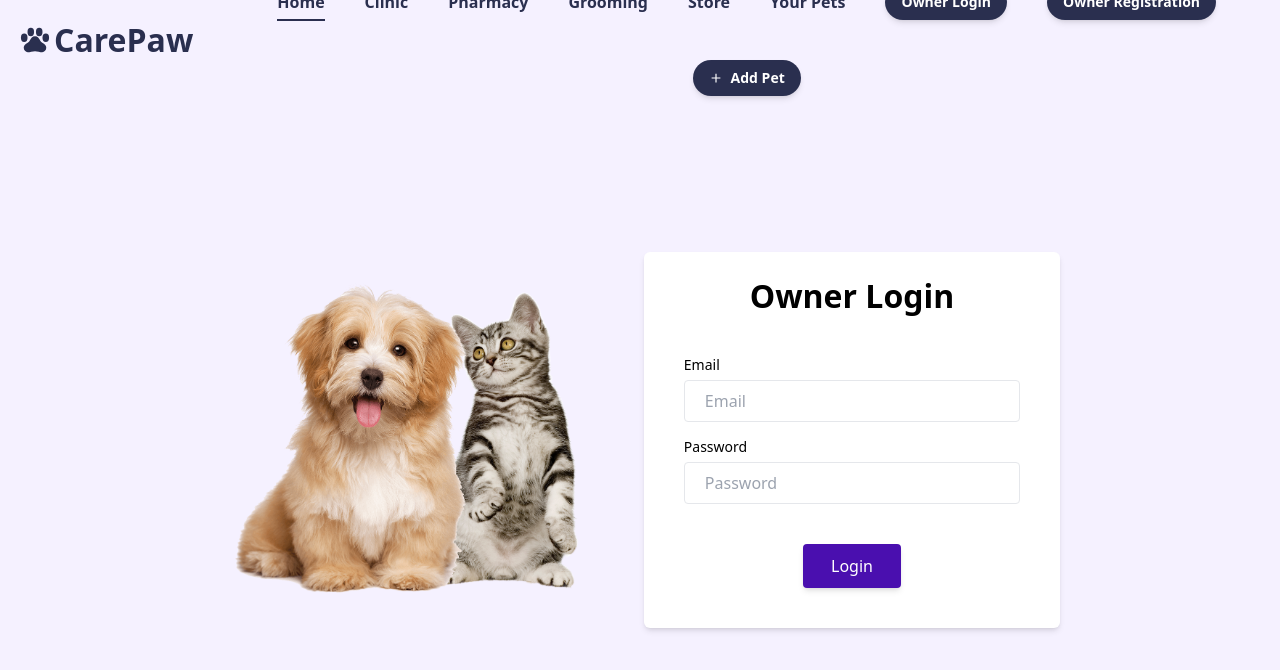
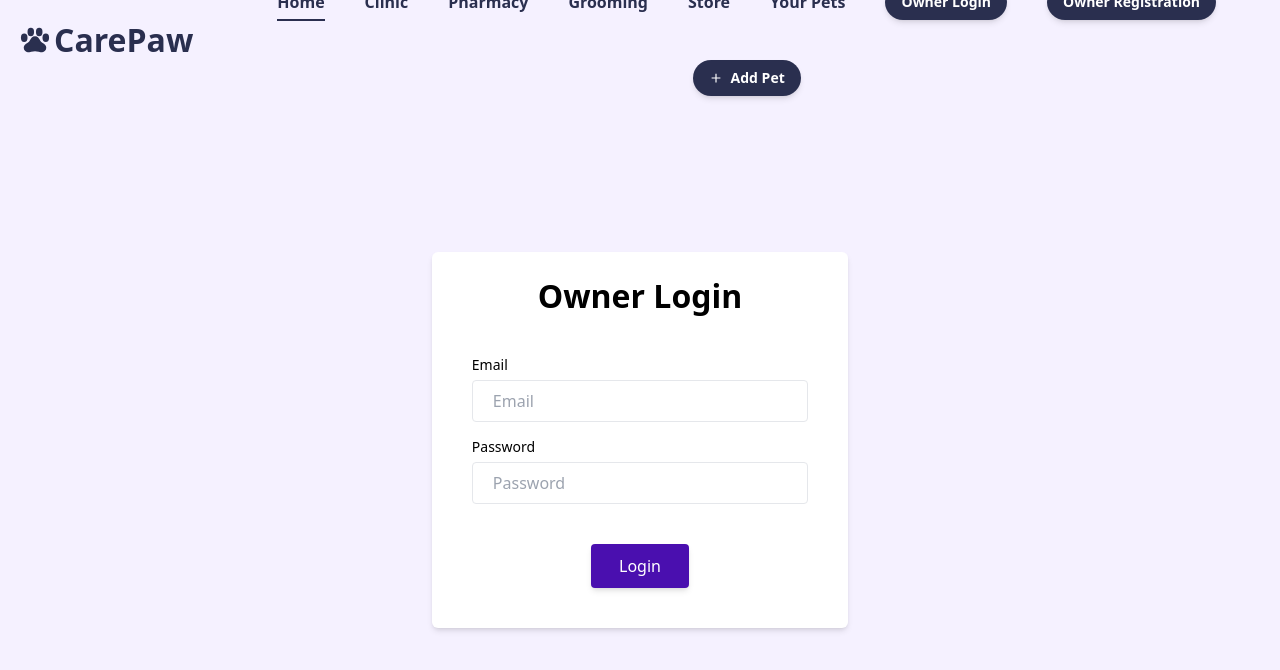
Before and after one commit to AnjaleeNeelika/Pet_Care_App, a React (Vite) app in the folder frontend/: page /owner-login in a window 1280 px wide. Shown: the top 670 px of the page. Built offline with nearby package versions, Linux system fonts and the light colour scheme.

Commit message:
Update OwnerLogin.jsx

```diff
--- a/frontend/src/pages/OwnerLogin.jsx
+++ b/frontend/src/pages/OwnerLogin.jsx
@@ -1,12 +1,10 @@
 import React from 'react';
 import TextBoxWithLabel from '../components/TextBoxWithLabel';
 import { Link } from 'react-router-dom';
-import CatAndDog2 from '../assets/images/Cat&Dog2.png';
 
 const OwnerLogin = () => {
     return (
         <div className='w-full h-full flex items-center justify-center gap-10'>
-            <img src={CatAndDog2} className='w-[30vw]' />
             <div className='bg-white py-5 px-10 w-fit h-fit rounded-md shadow-md'>
             <h1 className='w-fit mx-auto'>Owner Login</h1>
                 <form action="" method="post" className='max-w-[600px] min-w-[200px] w-full mt-8'>
```
